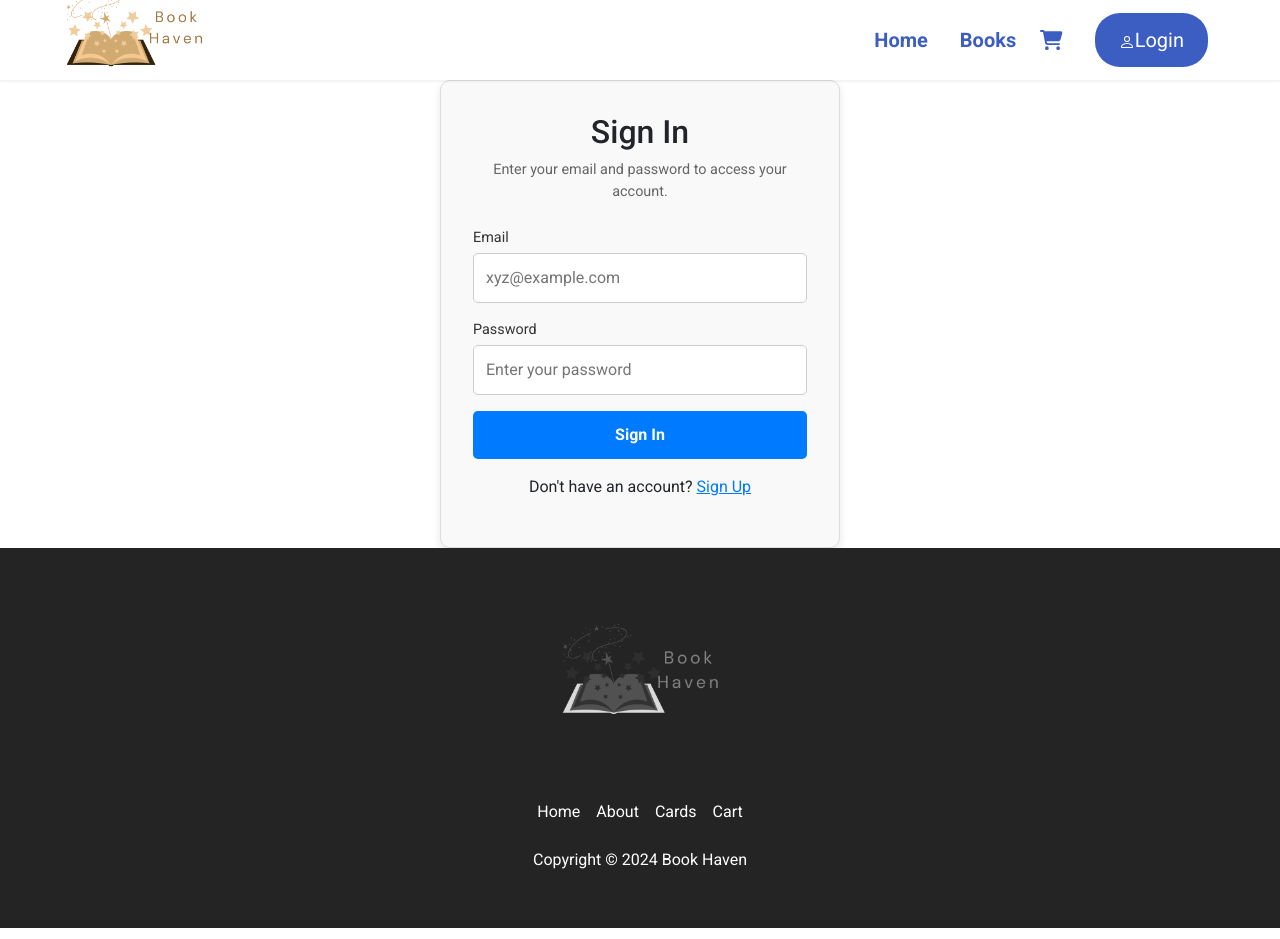
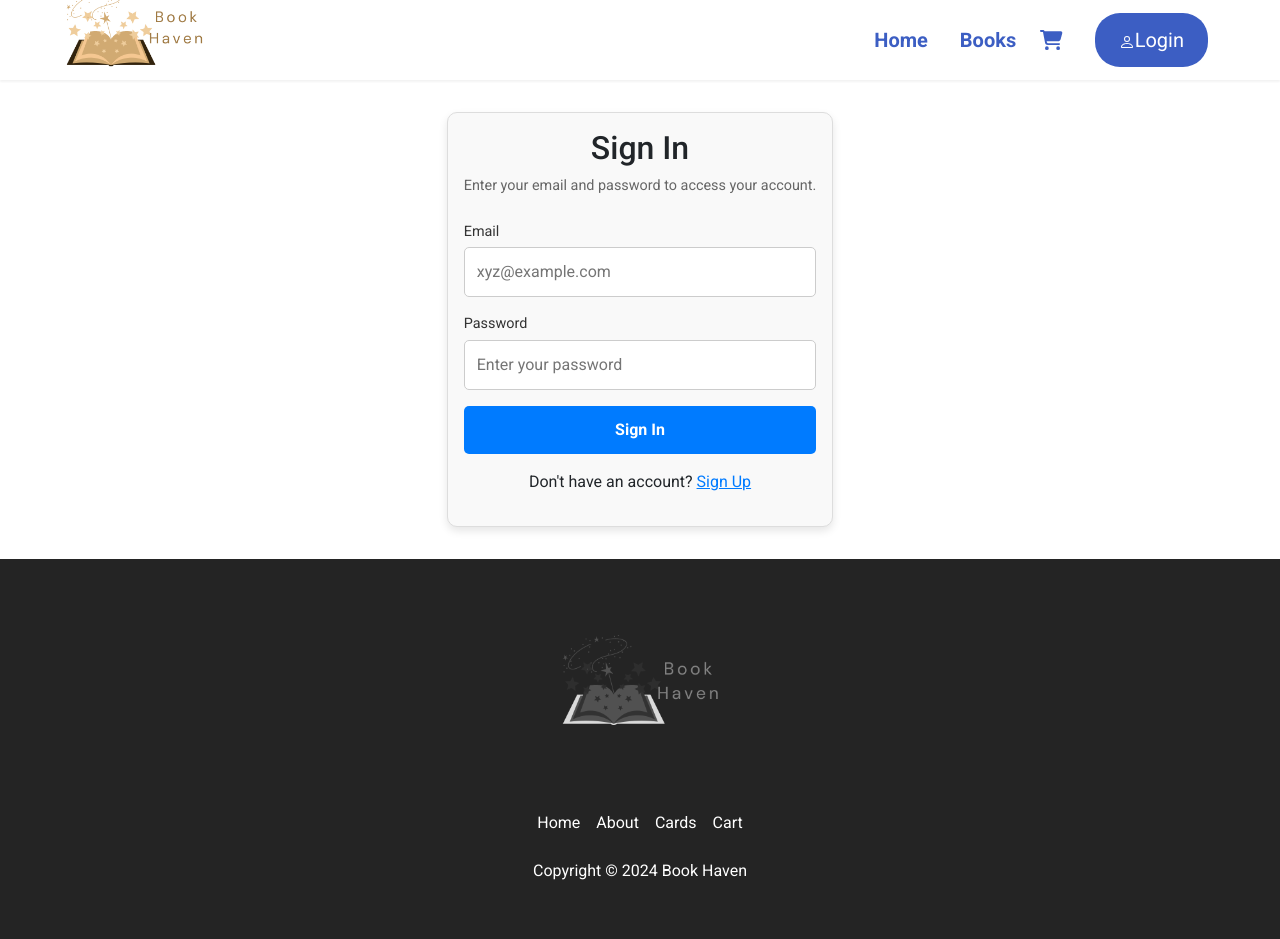
Before and after one commit to ssmedaa/e-store, a React (Create React App) app in the folder ecommerce-bookstore/: page /login in a window 1280 px wide. Shown: the top 939 px of the page. Built offline with nearby package versions, Linux system fonts and the light colour scheme.

Commit message:
Margin changes in login/signin form

```diff
--- a/ecommerce-bookstore/src/pages/SignInSignUp.css
+++ b/ecommerce-bookstore/src/pages/SignInSignUp.css
@@ -1,8 +1,8 @@
 
 .auth-container {
-    max-width: 400px;
-    margin: 0 auto;
-    padding: 2rem;
+    max-width: 500px;
+    margin: 2rem auto;
+    padding: 1rem;
     border: 1px solid #ddd;
     border-radius: 10px;
     background-color: #f9f9f9;
```
